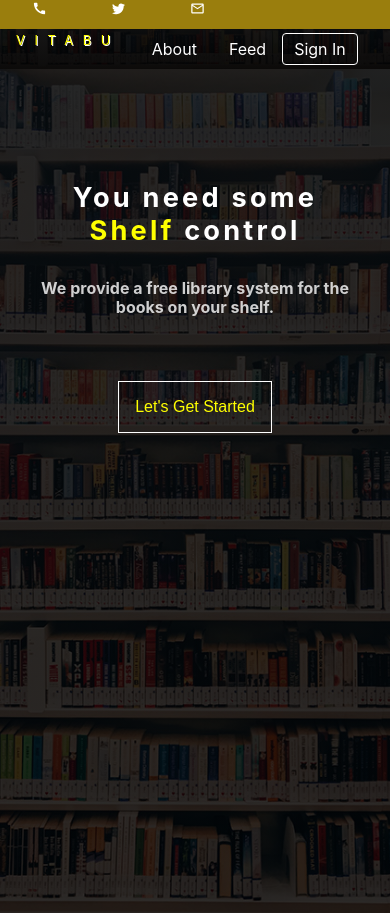
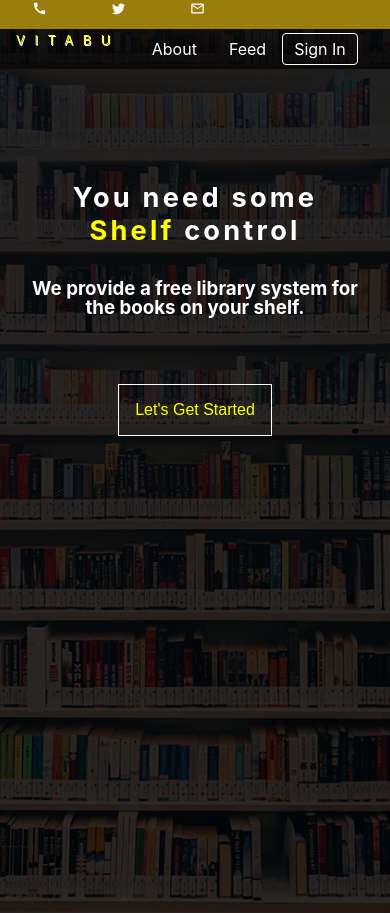
Before and after one commit to CSituma/Vitabu-Appp, a React (Create React App) app: page / in a window 390 px wide. Built offline with nearby package versions, Linux system fonts and the light colour scheme.

Commit message:
Homepage

```diff
--- a/src/style.scss
+++ b/src/style.scss
@@ -210,8 +210,6 @@ height:2.5rem;
 
 h3{
   line-height: 1.2rem;
-  font-size: 1em;
-  opacity:80%
 }
    .btnn{
      margin-top: 3rem;
@@ -238,10 +236,6 @@ h3{
       padding: 0;
     }
 
-    h3{
-
-      font-size: 1rem;
-    }
     .btnn{
       font-size: 1rem;
     }
```
